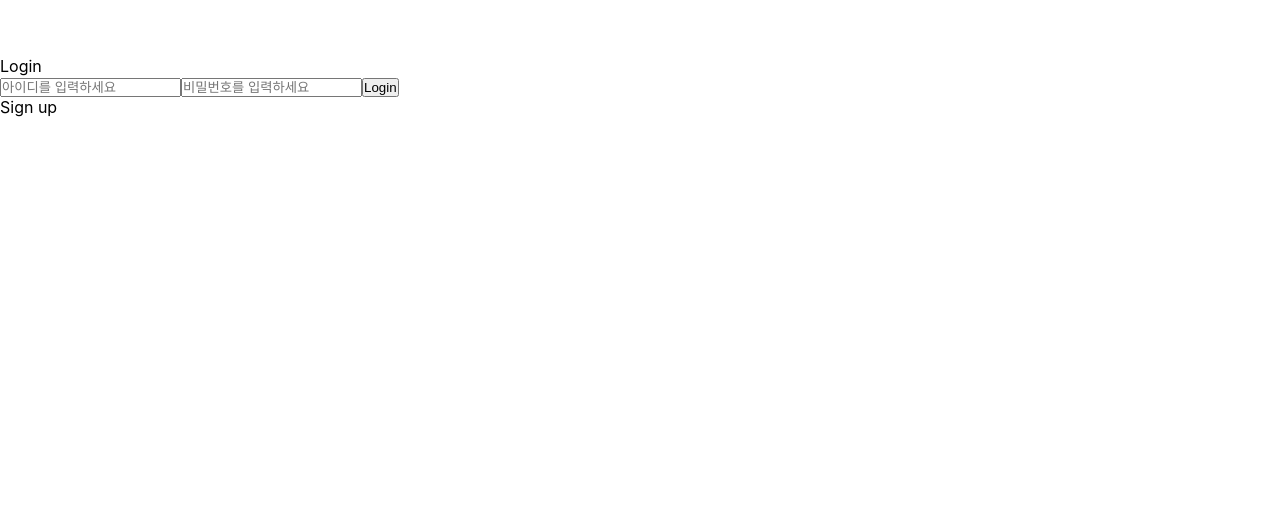
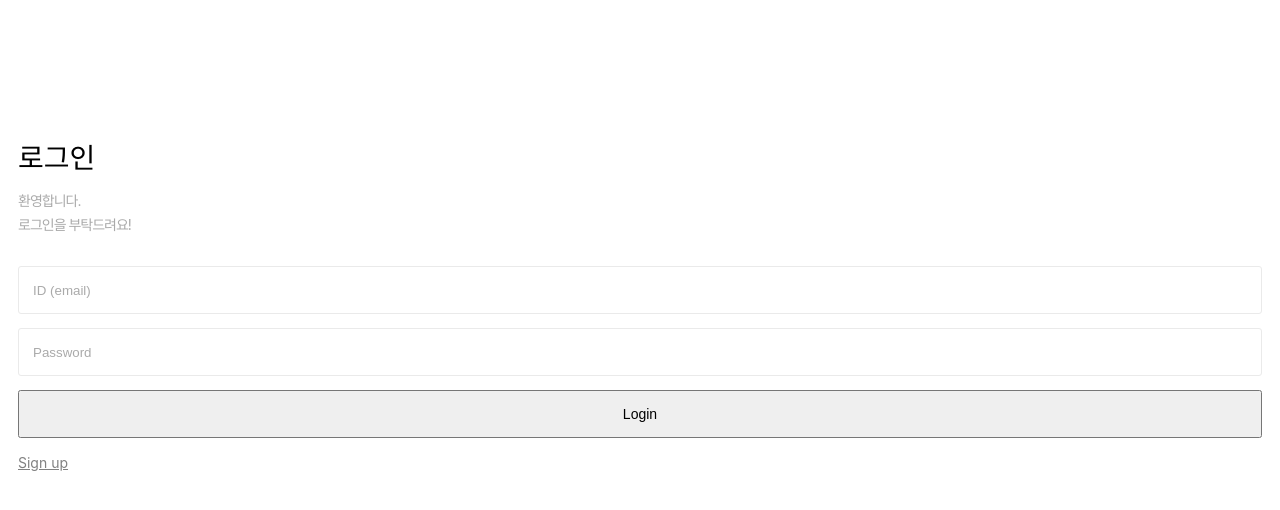
Before and after one commit to kimjangsimpark/calendar-app, a Next.js app: page /auth/login in a window 1280 px wide. Shown: the top 510 px of the page. Built offline with nearby package versions, Linux system fonts and the light colour scheme.

Commit message:
feat: Publish login page UI

```diff
--- a/pages/auth/login.tsx
+++ b/pages/auth/login.tsx
@@ -1,9 +1,10 @@
-import React, { useEffect, useState, useCallback } from 'react';
+import React, { useEffect, useState } from 'react';
 import Layout from '@/components/Layout';
 import Link from 'next/link';
 import { useRouter } from 'next/router';
 import { useAuthState, useAuthDispatch } from '@/contexts/auth.context';
 import { User } from '@/interfaces';
+import loginStyle from '@/styles/login.module.scss';
 
 const LoginPage = () => {
   const router = useRouter();
@@ -43,29 +44,37 @@ const LoginPage = () => {
 
   return (
     <Layout title="calendar - 로그인">
-      <section>
-        <div>Login</div>
-        <form onSubmit={handleLoginFormSubmit}>
+      <section className={loginStyle.loginContainer}>
+        <article>
+          <h2 className={loginStyle.title}>로그인</h2>
+          <div className={loginStyle.welcomeMessageWrapper}>
+            <p>환영합니다.</p>
+            <p>로그인을 부탁드려요!</p>
+          </div>
+        </article>
+        <form onSubmit={handleLoginFormSubmit} className={loginStyle.loginForm}>
           <input
+            className={loginStyle.input}
             type="text"
             name="id"
             id="id"
-            placeholder="아이디를 입력하세요"
+            placeholder="ID (email)"
             value={id}
             onChange={handleChange}
           />
           <input
+            className={loginStyle.input}
             type="password"
             name="password"
             id="password"
-            placeholder="비밀번호를 입력하세요"
+            placeholder="Password"
             value={password}
             onChange={handleChange}
           />
-          <button>Login</button>
+          <button className={loginStyle.loginButton}>Login</button>
         </form>
         <Link href="/signup">
-          <a>Sign up</a>
+          <a className={loginStyle.signupLink}>Sign up</a>
         </Link>
       </section>
     </Layout>
--- /dev/null
+++ b/src/styles/_colorset.scss
@@ -0,0 +1,20 @@
+// gray
+$gray-900: #2a2a2a;
+$gray-800: #3f3f3f;
+$gray-700: #666666;
+$gray-600: #818181;
+$gray-500: #aaaaaa;
+$gray-400: #d0d0d0;
+$gray-300: #e5e5e5;
+$gray-200: #eaeaea;
+$gray-100: #f5f5f5;
+$gray-50: #fafafa;
+
+// black
+$black-1: #000000;
+
+// Line Color
+$line-4: #c0c0c0;
+$line-3: #e5e5e5;
+$line-2: #dfdfdf;
+$line-1: #eaeaea;
--- /dev/null
+++ b/src/styles/login.module.scss
@@ -0,0 +1,61 @@
+@import './colorset';
+
+.loginContainer {
+  width: 100%;
+  height: 100%;
+  padding: {
+    left: 1.125rem;
+    top: 5rem;
+    right: 1.125rem;
+  }
+
+  h2.title {
+    margin-bottom: 0.875rem;
+    font: {
+      size: 1.75rem;
+      weight: 500;
+    }
+  }
+
+  .welcomeMessageWrapper {
+    p {
+      margin-bottom: 0.25rem;
+      color: $gray-500;
+      letter-spacing: -1px;
+      font-size: 0.875rem;
+    }
+  }
+
+  .loginForm {
+    display: flex;
+    flex-direction: column;
+    margin-top: 2rem;
+
+    .input {
+      width: 100%;
+      height: 3rem;
+      margin-bottom: 0.875rem;
+      padding: 0.875rem;
+      border: 1px solid $line-1;
+      border-radius: 3px;
+
+      &::placeholder {
+        color: $gray-500;
+      }
+    }
+
+    .loginButton {
+      width: 100%;
+      height: 3rem;
+      font-size: 0.875rem;
+    }
+  }
+
+  .signupLink {
+    display: inline-block;
+    margin-top: 1rem;
+    color: $gray-600;
+    font-size: 0.875rem;
+    text-decoration: underline;
+  }
+}
```
Also changed, not shown: src/styles/global.scss (+10 -0 lines).
